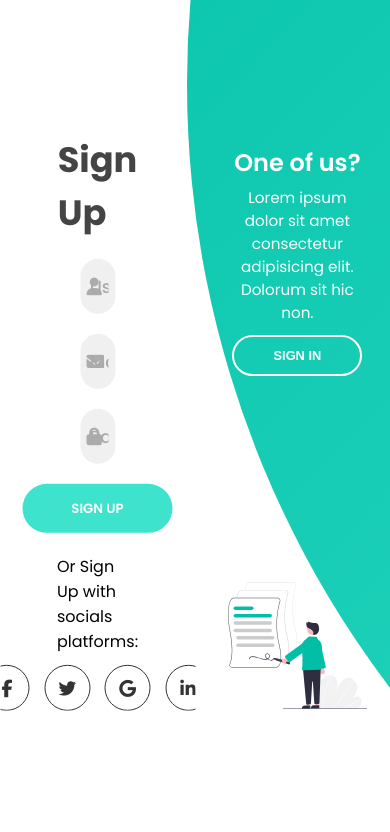
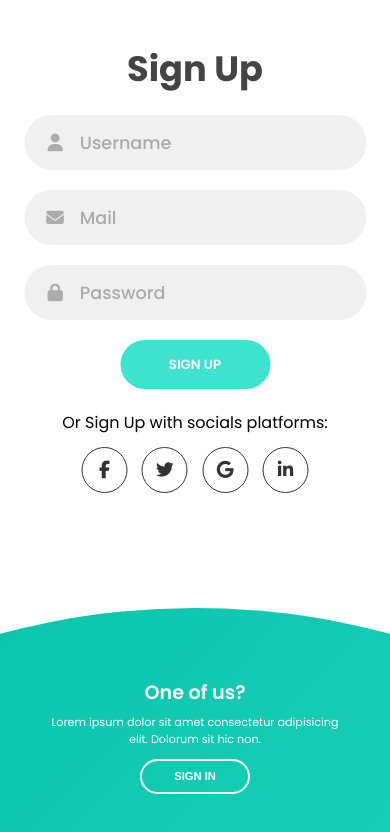
Before and after one commit to MeloonDev/Sign-in-up, a plain HTML site: page index.html in a window 390 px wide. Both pictures are taken after a click on the button "SIGN UP". Drawn offline with Linux system fonts and the light colour scheme.

Commit message:
Add Responsivity

```diff
--- a/style.css
+++ b/style.css
@@ -263,3 +263,118 @@ form.signup-form {
   z-index: 2;
   opacity: 1;
 }
+
+@media (max-width: 870px) {
+  .container {
+    min-height: 800px;
+    height: 100vh;
+  }
+
+  .container::before {
+    width: 1500px;
+    height: 1500px;
+    left: 30%;
+    bottom: 68%;
+    transform: translateX(-50%);
+    right: initial;
+    top: initial;
+    transition: 2s ease-in-out;
+  }
+
+  .signin-signup {
+    width: 100%;
+    left: 50%;
+    top: 95%;
+    transform: translate(-50%, -100%);
+    transition: 1s 0.8s ease-in-out;
+  }
+
+  .panels-container {
+    grid-template-columns: 1fr;
+    grid-template-rows: 1fr 2fr 1fr;
+  }
+
+  .panel {
+    flex-direction: row;
+    justify-content: space-around;
+    align-items: center;
+    padding: 2.5rem 8%;
+  }
+
+  .panel .content {
+    padding-right: 15%;
+    transition: 0.9s 0.8s ease-in-out;
+  }
+
+  .panel h3 {
+    font-size: 1.2rem;
+  }
+
+  .panel p {
+    font-size: 0.7rem;
+    padding: 0.7rem 0;
+  }
+
+  .btn.transparent {
+    width: 110px;
+    height: 35px;
+    font-size: 0.7rem;
+  }
+
+  .image {
+    width: 250px;
+    transition: 0.9s 0.6s ease-in-out;
+  }
+
+  .left-panel {
+    grid-row: 1/2;
+  }
+
+  .right-panel {
+    grid-row: 3/4;
+  }
+
+  .right-panel .content,
+  .right-panel .image {
+    transform: translatey(300px);
+  }
+
+  .container.signup-mode::before {
+    transform: translate(-50%, 100%);
+    bottom: 32%;
+    right: initial;
+  }
+
+  .container.signup-mode .left-panel .image,
+  .container.signup-mode .left-panel .content {
+    transform: translateY(-300px);
+  }
+
+  .container.signup-mode .signin-signup {
+    top: 5%;
+    transform: translate(-25%, 0);
+  }
+}
+
+@media (max-width: 570px) {
+  form {
+    padding: 0 1.5rem;
+  }
+
+  .image {
+    display: none;
+  }
+
+  .panel .content {
+    padding: 0.5rem 1rem;
+  }
+
+  .container::before {
+    bottom: 72%;
+    left: 50%;
+  }
+
+  .container.signup-mode::before {
+    bottom: 28%;
+  }
+}
```
